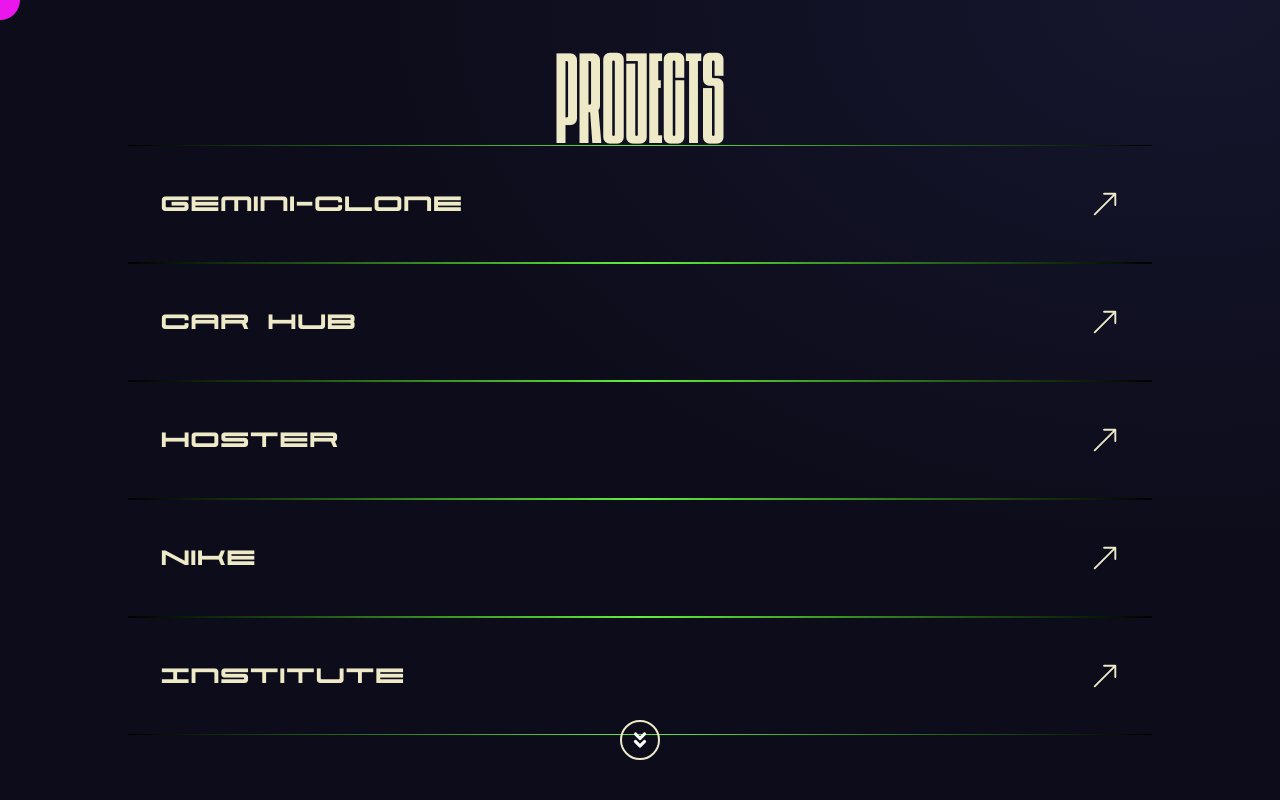
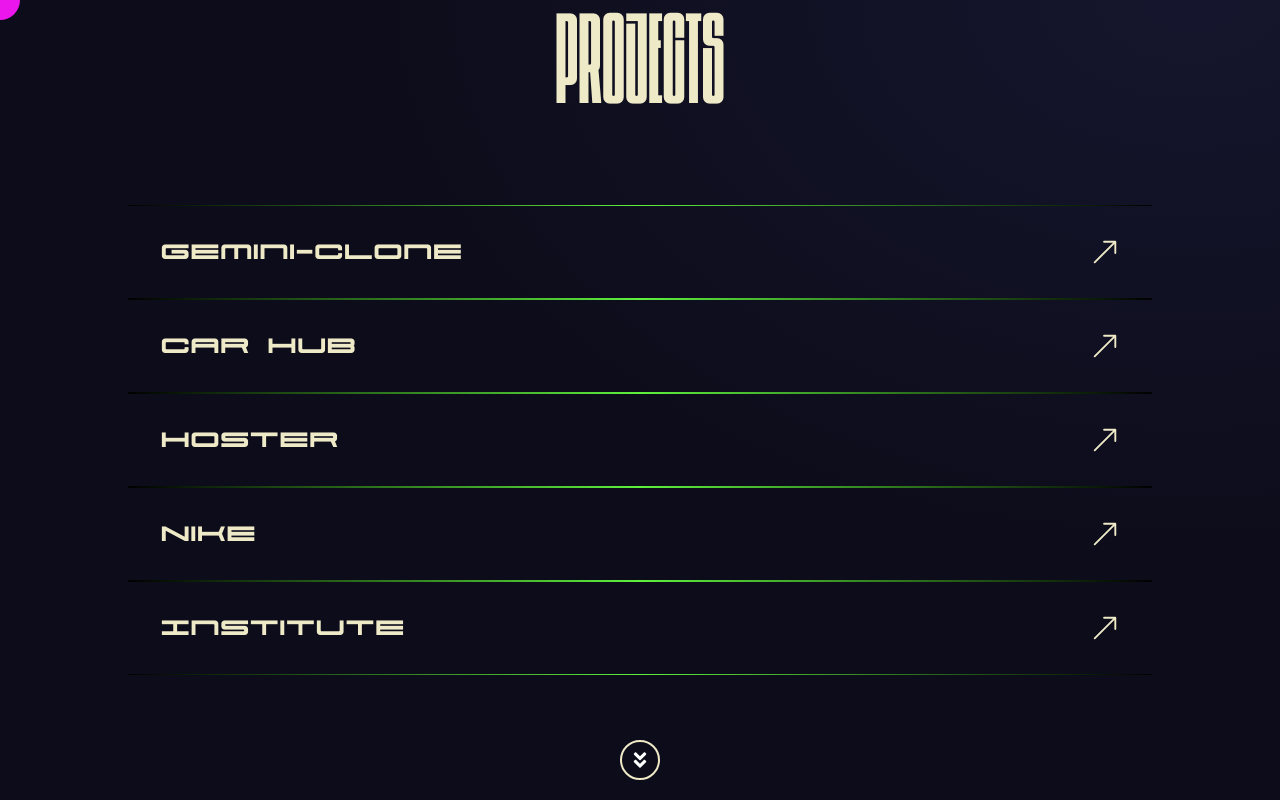
Before and after one commit to DHANIYEL/portfolio, a Next.js app: page /projects in a window 1280 px wide. Built offline with nearby package versions, Linux system fonts and the light colour scheme.

Commit message:
projects respn

```diff
--- a/app/projects/page.tsx
+++ b/app/projects/page.tsx
@@ -138,7 +138,7 @@ const Page = () => {
           <section className="porsche 2xl:text-5xl z-50 text-3xl mt-20 max-md:text-xl absolute w-full lg:px-32">
             {ProjectItems.map((item) => (
               <div
-                className="project_item_border border-y cursor-pointer py-10 flex justify-between items-center"
+                className="project_item_border border-y cursor-pointer py-7  flex justify-between items-center"
                 key={item.name}
                 onMouseEnter={() => {
                   setHoveredItem(item.imgSrc);
@@ -223,13 +223,13 @@ const Page = () => {
           </AnimatePresence>
 
           <motion.div
-            className="bottom-10 fixed z-[999]"
+            className="bottom-2 lg:bottom-5 fixed z-[999]"
             variants={arrowVariant}
             initial="hidden"
             animate="visible"
           >
             <motion.div
-              className="border-[#eee9c7] border-[2px] w-10 h-10 rounded-full flex justify-center items-center cursor-pointer arrow-icon"
+              className="border-[#eee9c7] border-[2px] w-10 h-10 max-sm:w-8 max-sm:h-8  rounded-full flex justify-center items-center cursor-pointer arrow-icon"
               whileHover={{
                 scale: 1.2,
                 rotate: 360,
@@ -237,7 +237,7 @@ const Page = () => {
               }}
               onClick={handleNavigate}
             >
-              <FaAngleDoubleDown className="w-5 h-5 z-50 text-white" />
+              <FaAngleDoubleDown className="w-5 h-5 z-50 max-sm:w-3 max-sm:h-3  text-white" />
             </motion.div>
           </motion.div>
         </div>
--- a/app/projects/style.css
+++ b/app/projects/style.css
@@ -12,7 +12,6 @@
       cursor: default;
 
       h1 {
-        padding: 40px;
         justify-self: start;
         text-align: center; /* Center align text */
       }
```
